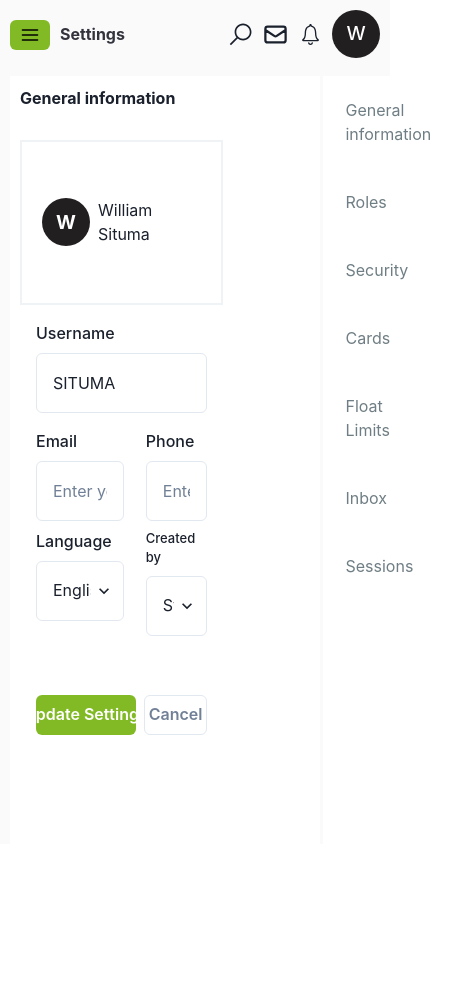
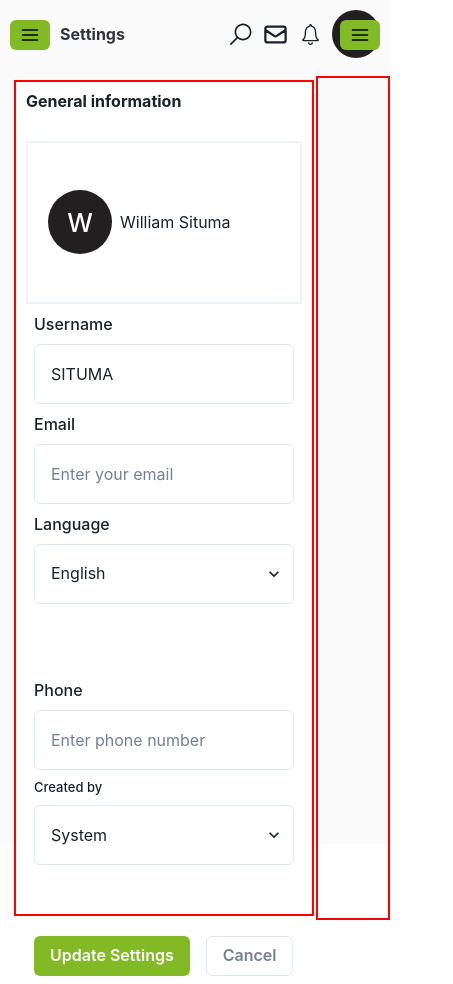
Before and after one commit to SIMONKAMAU21/KCB-portal, a React (Vite) app: page /settings in a window 390 px wide. Shown: the whole page, 453 px wide, since content can reach past the window. Before the commit the page ends 920 px from the top, so only its background shows below. Built offline with nearby package versions, Linux system fonts and the light colour scheme.

Commit message:
added a responsive design

```diff
--- a/src/layouts/Sidebar.jsx
+++ b/src/layouts/Sidebar.jsx
@@ -4,9 +4,7 @@ import {
   Box,
   HStack,
   Icon,
-  IconButton,
   Text,
-  useBreakpointValue,
 } from "@chakra-ui/react";
 import {
   MdDashboard,
@@ -15,7 +13,6 @@ import {
   MdReceipt,
   MdSettings,
 } from "react-icons/md";
-import { useState } from "react";
 
 export const sidebarLinks = [
   { path: "/dashboard", label: "Dashboard", icon: MdDashboard },
--- a/src/pages/Reports/Overall.jsx
+++ b/src/pages/Reports/Overall.jsx
@@ -14,9 +14,9 @@ const Overall = () => {
 
   return (
     <Box w='100%' p={{ base: 1, md: 4 }}>
-      <Box bg='white' w='100%' p={{ base: 1, md: 4 }} boxShadow='md' borderRadius='md' border={"2px solid red"}>
+      <Box bg='white' w='100%' p={{ base: 2, md: 4 }} boxShadow='md' borderRadius='md' >
         <ResponsiveContainer width="100%" height={350}>
-          <BarChart data={data}>
+          <BarChart data={data} width={"100%"}>
             <CartesianGrid strokeDasharray="3 3" />
             <XAxis dataKey="name" />
             <YAxis />
--- a/src/pages/Reports/Reports.jsx
+++ b/src/pages/Reports/Reports.jsx
@@ -1,41 +1,50 @@
-import React from 'react'
-import PageWrapper from '../../components/RoutesPageWrapper'
-import { Box, HStack, Heading, Tab, TabList, TabPanel, TabPanels, Tabs, Text } from '@chakra-ui/react';
-import { BarChart, Bar, XAxis, YAxis, CartesianGrid, Tooltip, Legend, LineChart, Line } from 'recharts';
-import data from '../../data/data.json';
-import accountData from '../../data/accountData.json'
-import Overall from './Overall';
+import React from "react";
+import PageWrapper from "../../components/RoutesPageWrapper";
+import {
+  Box,
+  HStack,
+  Tab,
+  TabList,
+  TabPanel,
+  TabPanels,
+  Tabs,
+  Text,
+} from "@chakra-ui/react";
+import Overall from "./Overall";
 
 const Reports = () => {
   return (
     <PageWrapper
-      rightChildren={<>
-          <Box mb={6} w={{base:'40%' ,md :'100%' ,lg:'100%'}} >
-            <Tabs>
-              <HStack justifyContent='space-between' bg='white' p='10px'>
-            <Text size="md" mb={3}>Your income and expenses</Text>
+      rightChildren={
+        <>
+          <Box mb={6} w={{ base: "100%", md: "100%", lg: "100%" }}>
+            <Tabs size={{base:"sm",md:"md"}}>
+              <HStack justifyContent="space-between" bg="white" p="10px">
+                <Text mb={3} fontSize={{ base: "10px" ,md:"18px"}}>
+                  Your income and expenses
+                </Text>
                 <TabList>
                   <Tab>overall</Tab>
                   <Tab>Cards</Tab>
                   <Tab>Deposits</Tab>
                 </TabList>
               </HStack>
+
               <TabPanels>
                 <TabPanel>
                   <Overall />
                 </TabPanel>
                 <TabPanel>
-                  <Overall/>
+                  <Overall />
                 </TabPanel>
-
               </TabPanels>
             </Tabs>
             <hr />
           </Box>
+        </>
+      }
+    />
+  );
+};
 
-      </>}
-    />
-  )
-}
-
-export default Reports
+export default Reports;
--- a/src/pages/Settings/Setting.jsx
+++ b/src/pages/Settings/Setting.jsx
@@ -1,21 +1,39 @@
-import React from "react";
+import React, { useState } from "react";
+import { Box, HStack, IconButton, useBreakpointValue } from "@chakra-ui/react";
+import { Outlet } from "react-router-dom";
+import { HamburgerIcon, CloseIcon } from "@chakra-ui/icons";
 import PageWrapper from "../../components/RoutesPageWrapper";
-import { Box, HStack, VStack, Spacer } from "@chakra-ui/react";
 import Leftsidebar from "./SettingSideBar/Settingnavigation";
-import { Outlet } from "react-router-dom";
 
-const Setting = ({ children }) => {
+const Setting = () => {
+  const [isOpen, setIsOpen] = useState(false);
+  const displayMode = useBreakpointValue({ base: "none", md: "block" });
+
   return (
     <PageWrapper>
-      <HStack w={"full"} gap={"10px"}>
-        <Box flex={8} h={"100vh"}>
-          <Outlet/>
+      <HStack w="full" align="stretch">
+        <Box flex={{ base: 1, md: 8 }} h="100vh" p={{ base: 1, md: 8 }}>
+          <Outlet />
         </Box>
 
-        <Box flex={2}>
-          <Leftsidebar />
+        <Box flex={{ base: 1, md: 2 }} border={"2px solid red"}>
+          <Leftsidebar isOpen={isOpen} setIsOpen={setIsOpen} />
         </Box>
       </HStack>
+
+      <IconButton
+        icon={isOpen ? <CloseIcon boxSize="20px" /> : <HamburgerIcon boxSize="20px" />}
+        display={{ base: "block", md: "none" }}
+        position="fixed"
+        top="20px"
+        right="10px"
+        color="black"
+        bg="#82BA26"
+        w="30px"
+        h="30px"
+        onClick={() => setIsOpen(!isOpen)}
+        zIndex={1000}
+      />
     </PageWrapper>
   );
 };
--- a/src/pages/Settings/SettingPages/Generalinfo.jsx
+++ b/src/pages/Settings/SettingPages/Generalinfo.jsx
@@ -1,5 +1,4 @@
-import React from "react";
-import Setting from "../Setting";
+import React, { useState } from "react";
 import {
   Box,
   Button,
@@ -7,73 +6,77 @@ import {
   FormLabel,
   Input,
   Heading,
-  Spacer,
   Avatar,
   HStack,
   Text,
   Select,
   VStack,
+  Spacer,
+  useBreakpointValue,
 } from "@chakra-ui/react";
-import { useState } from "react";
 
 const Generalinfo = () => {
-  const [name,setName] = useState("SITUMA")
-  const languages = ["English", "Spanish", "French" ,"Kiswahili"];
+  const [name, setName] = useState("SITUMA");
+  const languages = ["English", "Spanish", "French", "Kiswahili"];
   const createdByOptions = ["System", "Admin"];
 
-  const handleChange = (event) =>{
-    setName(event.target.value
-    )
-  }
-const color ={
-  color:"black.500"
-}
-const select ={
-  height:'60px'
-}
+  const handleChange = (event) => {
+    setName(event.target.value);
+  };
+
+  const color = {
+    color: "black.500",
+  };
+  const select = {
+    height: "60px",
+  };
+
+  const formWidth = useBreakpointValue({ base: "100%", md: "70%" });
+  const avatarSize = useBreakpointValue({ base: "lg", md: "2xl" });
+
   return (
     <Box
       height={"100%"}
       ml={"10px"}
-        w={"99%"}
+      w={"100%"}
+      border={"2px solid red"}
       background={"white"}
       p={"10px"}
     >
-        <Heading as="h5" size="1sm">
+      <Heading as="h5" size="sm">
         General information
       </Heading>
       <HStack
         border={"2px solid rgb(240,243,245)"}
         p={"20px"}
-          w={"70%"}
+        w={formWidth}
         mt={"30px"}
         h={"20%"}
       >
-          <Avatar name="William" bg="rgb(34,31,32)" fontWeight={"bold"} fontSize={"2xl"}></Avatar>
+        <Avatar name="William" bg="rgb(34,31,32)" size={avatarSize} />
         <Text>William Situma</Text>
       </HStack>
-        <Box p={4} borderRadius="lg" w={"70%"}>
-          <VStack spacing={4}>
+
+      <Box p={2} borderRadius="lg" w={formWidth}>
+        <VStack spacing={2}>
           <FormControl id="username">
             <FormLabel color={color.color}>Username</FormLabel>
-              <Input placeholder="Username"
+            <Input
+              placeholder="Username"
               value={name}
               onChange={handleChange}
               height={select.height}
-
-
             />
           </FormControl>
-            <HStack w={"100%"}>
-
-              <VStack flex={2}>
+          <HStack w={"100%"} flexWrap="wrap" spacing={4}>
+            <VStack flex={2} minW="250px">
               <FormControl id="email">
-                  <FormLabel  color={color.color}>Email</FormLabel>
-                  <Input type="email" placeholder="Enter your email" h={select.height}/>
+                <FormLabel color={color.color}>Email</FormLabel>
+                <Input type="email" placeholder="Enter your email" h={select.height} />
               </FormControl>
 
               <FormControl id="language" h={"150px"}>
-                  <FormLabel  color={color.color}>Language</FormLabel>
+                <FormLabel color={color.color}>Language</FormLabel>
                 <Select defaultValue="English" h={"60px"}>
                   {languages.map((language, index) => (
                     <option key={index} value={language}>
@@ -83,15 +86,17 @@ const select ={
                 </Select>
               </FormControl>
             </VStack>
-              <Spacer />
-              <VStack flex={2}>
+            <Spacer display={{ base: "none", md: "block" }} />
+            <VStack flex={2} minW="250px">
               <FormControl id="phone">
-                  <FormLabel  color={color.color}>Phone</FormLabel>
-                  <Input type="tel" placeholder="Enter phone number" h={select.height}/>
+                <FormLabel color={color.color}>Phone</FormLabel>
+                <Input type="tel" placeholder="Enter phone number" h={select.height} />
               </FormControl>
               <FormControl id="createdBy" h={"150px"}>
-                  <FormLabel  color={color.color} fontSize={"small"}>Created by</FormLabel>
-                  <Select defaultValue="System" isReadOnly h={select.height} >
+                <FormLabel color={color.color} fontSize={"small"}>
+                  Created by
+                </FormLabel>
+                <Select defaultValue="System" isReadOnly h={select.height}>
                   {createdByOptions.map((option, index) => (
                     <option key={index} value={option}>
                       {option}
@@ -102,9 +107,13 @@ const select ={
             </VStack>
           </HStack>
 
-            <HStack w={"100%"}>
-              <Button backgroundColor="#82BA26" color={"white"}>Update Settings</Button>
-              <Button variant="outline" color={"gray.500"}>Cancel</Button>
+          <HStack w={"100%"} flexWrap="wrap" spacing={4}>
+            <Button backgroundColor="#82BA26" color={"white"}>
+              Update Settings
+            </Button>
+            <Button variant="outline" color={"gray.500"}>
+              Cancel
+            </Button>
           </HStack>
         </VStack>
       </Box>
--- a/src/pages/Settings/SettingSideBar/Settingnavigation.jsx
+++ b/src/pages/Settings/SettingSideBar/Settingnavigation.jsx
@@ -1,6 +1,6 @@
 import React from "react";
 import { NavLink, useLocation } from "react-router-dom";
-import { Box, HStack, Text } from "@chakra-ui/react";
+import { Box, HStack, Text, useBreakpointValue } from "@chakra-ui/react";
 
 const SettingLinks = [
   { path: "", label: "General information" },
@@ -12,18 +12,34 @@ const SettingLinks = [
   { path: "sessions", label: "Sessions" },
 ];
 
-const Leftsidebar = () => {
+const Leftsidebar = ({ isOpen, setIsOpen }) => {
+  const displayMode = useBreakpointValue({ base: "none", md: "block" });
+  const sidebarWidth = useBreakpointValue({ base: "60%", md: "20%" });
   const location = useLocation();
+  const navigationStyles = {
+    top: 0,
+    right: 0,
+    height: "100vh",
+    width: sidebarWidth,
+    padding: "10px",
+    zIndex: 500,
+    display: displayMode,
+  };
+
+  const handleNavLinkClick = () => {
+    setIsOpen(false);
+  };
 
   return (
     <Box
       p="10px"
       color="#6F7E84"
-      w="100%"
-      display="flex"
+      sx={{ ...navigationStyles, display: isOpen ? "block" : displayMode }}
       flexDirection="column"
-      background={"white"}
-      h={"100vh"}
+      position={{ base: "absolute", md: "fixed" }}
+      background="white"
+      boxShadow="md"
+      borderRadius="md"
     >
       {SettingLinks.map((link, index) => (
         <NavLink
@@ -36,12 +52,9 @@ const Leftsidebar = () => {
             borderLeft: location.pathname === `/settings/${link.path}` ? "2px solid black" : "none",
             color: location.pathname === `/settings/${link.path}` ? "black" : "#6F7E84",
           }}
+          onClick={handleNavLinkClick}
         >
-          <Box
-            borderRadius="md"
-            w="100%"
-            p="3"
-          >
+          <Box borderRadius="md" w="100%" p="3">
             <HStack spacing="4" alignItems="center">
               <Text>{link.label}</Text>
             </HStack>
```
Lines whose indentation alone changed are shown as unchanged.
